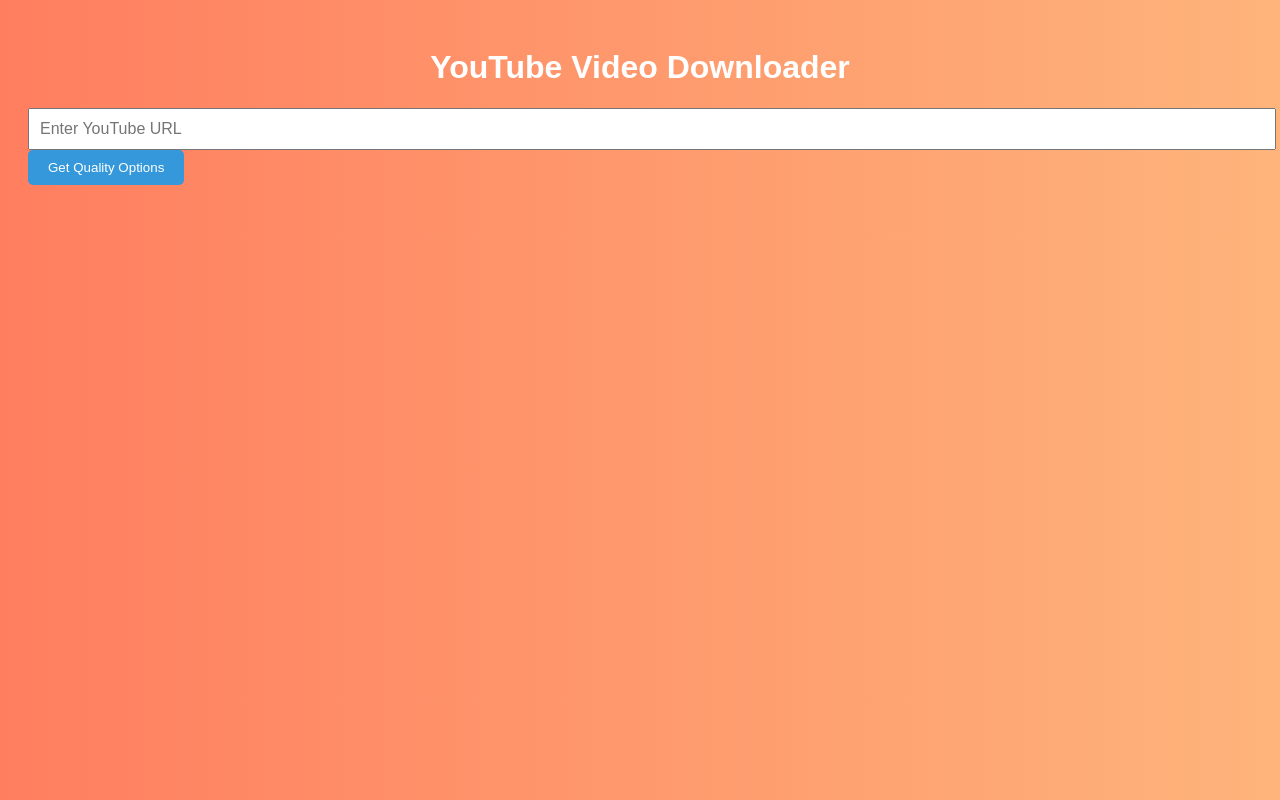
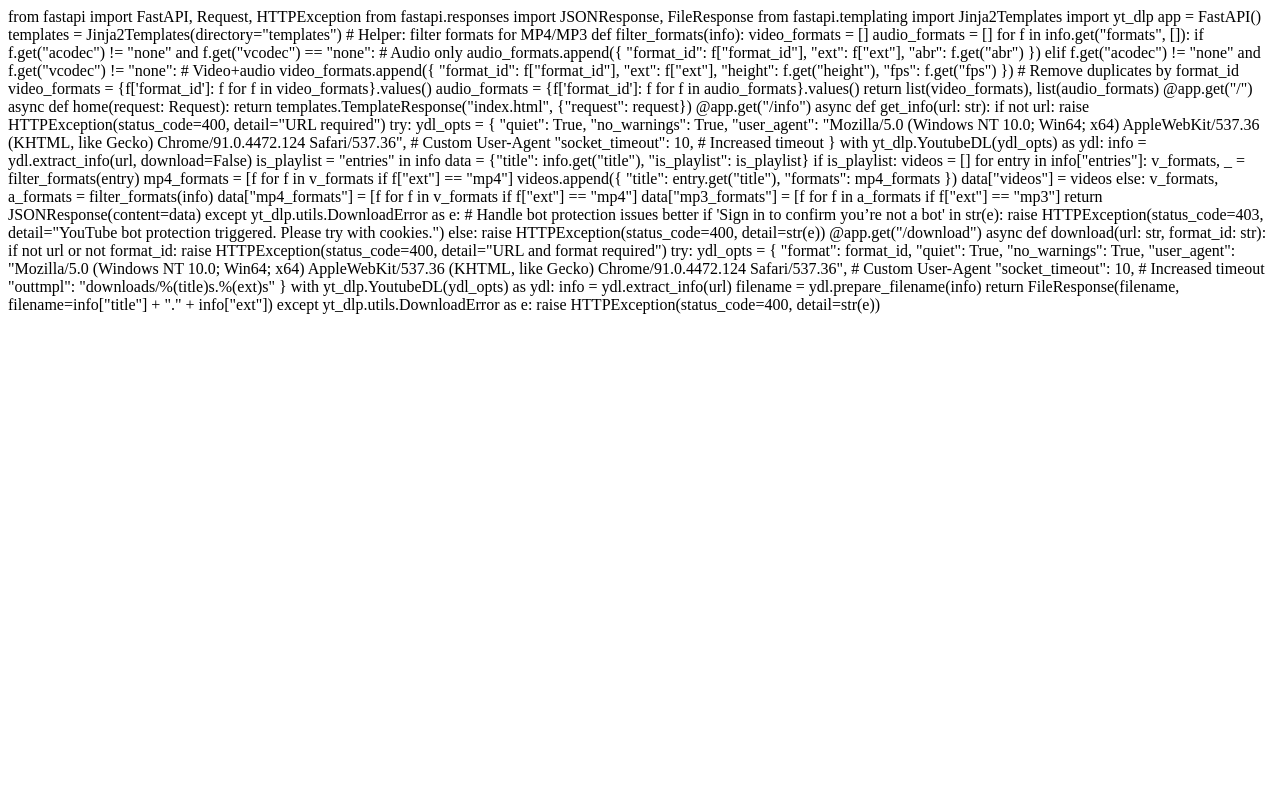
Before and after one commit to m5667/VideoDownloader, a FastAPI app: page / in a window 1280 px wide. Run offline with FastAPI, Linux system fonts and the light colour scheme.

Commit message:
Update index.html

```diff
--- a/templates/index.html
+++ b/templates/index.html
@@ -1,115 +1,95 @@
-<!DOCTYPE html>
-<html lang="en">
-<head>
-    <meta charset="UTF-8">
-    <meta name="viewport" content="width=device-width, initial-scale=1.0">
-    <title>YouTube Video Downloader</title>
-    <style>
-        body {
-            font-family: Arial, sans-serif;
-            background: linear-gradient(to right, #ff7e5f, #feb47b);
-            color: white;
-            padding: 20px;
+from fastapi import FastAPI, Request, HTTPException
+from fastapi.responses import JSONResponse, FileResponse
+from fastapi.templating import Jinja2Templates
+import yt_dlp
+
+app = FastAPI()
+templates = Jinja2Templates(directory="templates")
+
+# Helper: filter formats for MP4/MP3
+def filter_formats(info):
+    video_formats = []
+    audio_formats = []
+    for f in info.get("formats", []):
+        if f.get("acodec") != "none" and f.get("vcodec") == "none":
+            # Audio only
+            audio_formats.append({
+                "format_id": f["format_id"],
+                "ext": f["ext"],
+                "abr": f.get("abr")
+            })
+        elif f.get("acodec") != "none" and f.get("vcodec") != "none":
+            # Video+audio
+            video_formats.append({
+                "format_id": f["format_id"],
+                "ext": f["ext"],
+                "height": f.get("height"),
+                "fps": f.get("fps")
+            })
+    # Remove duplicates by format_id
+    video_formats = {f['format_id']: f for f in video_formats}.values()
+    audio_formats = {f['format_id']: f for f in audio_formats}.values()
+    return list(video_formats), list(audio_formats)
+
+@app.get("/")
+async def home(request: Request):
+    return templates.TemplateResponse("index.html", {"request": request})
+
+@app.get("/info")
+async def get_info(url: str):
+    if not url:
+        raise HTTPException(status_code=400, detail="URL required")
+    try:
+        ydl_opts = {
+            "quiet": True,
+            "no_warnings": True,
+            "user_agent": "Mozilla/5.0 (Windows NT 10.0; Win64; x64) AppleWebKit/537.36 (KHTML, like Gecko) Chrome/91.0.4472.124 Safari/537.36",  # Custom User-Agent
+            "socket_timeout": 10,  # Increased timeout
         }
-        h1 {
-            text-align: center;
+        with yt_dlp.YoutubeDL(ydl_opts) as ydl:
+            info = ydl.extract_info(url, download=False)
+            is_playlist = "entries" in info
+            data = {"title": info.get("title"), "is_playlist": is_playlist}
+
+            if is_playlist:
+                videos = []
+                for entry in info["entries"]:
+                    v_formats, _ = filter_formats(entry)
+                    mp4_formats = [f for f in v_formats if f["ext"] == "mp4"]
+                    videos.append({
+                        "title": entry.get("title"),
+                        "formats": mp4_formats
+                    })
+                data["videos"] = videos
+            else:
+                v_formats, a_formats = filter_formats(info)
+                data["mp4_formats"] = [f for f in v_formats if f["ext"] == "mp4"]
+                data["mp3_formats"] = [f for f in a_formats if f["ext"] == "mp3"]
+
+            return JSONResponse(content=data)
+    except yt_dlp.utils.DownloadError as e:
+        # Handle bot protection issues better
+        if 'Sign in to confirm you’re not a bot' in str(e):
+            raise HTTPException(status_code=403, detail="YouTube bot protection triggered. Please try with cookies.")
+        else:
+            raise HTTPException(status_code=400, detail=str(e))
+
+@app.get("/download")
+async def download(url: str, format_id: str):
+    if not url or not format_id:
+        raise HTTPException(status_code=400, detail="URL and format required")
+    try:
+        ydl_opts = {
+            "format": format_id,
+            "quiet": True,
+            "no_warnings": True,
+            "user_agent": "Mozilla/5.0 (Windows NT 10.0; Win64; x64) AppleWebKit/537.36 (KHTML, like Gecko) Chrome/91.0.4472.124 Safari/537.36",  # Custom User-Agent
+            "socket_timeout": 10,  # Increased timeout
+            "outtmpl": "downloads/%(title)s.%(ext)s"
         }
-        #quality-options {
-            margin-top: 20px;
-        }
-        .quality-option {
-            background-color: #333;
-            padding: 10px;
-            margin: 5px;
-            border-radius: 5px;
-        }
-        .quality-option a {
-            color: #fff;
-            text-decoration: none;
-        }
-        .loading {
-            text-align: center;
-            margin-top: 20px;
-            display: none;
-        }
-        .spinner {
-            border: 4px solid #f3f3f3;
-            border-top: 4px solid #3498db;
-            border-radius: 50%;
-            width: 30px;
-            height: 30px;
-            animation: spin 2s linear infinite;
-        }
-        @keyframes spin {
-            0% { transform: rotate(0deg); }
-            100% { transform: rotate(360deg); }
-        }
-    </style>
-</head>
-<body>
-    <h1>YouTube Video Downloader</h1>
-
-    <input type="text" id="url" placeholder="Enter YouTube URL" style="width: 100%; padding: 10px; font-size: 16px;">
-    <button onclick="fetchInfo()" style="padding: 10px 20px; background-color: #3498db; color: white; border: none; border-radius: 5px;">Get Quality Options</button>
-
-    <div class="loading">
-        <div class="spinner"></div>
-        <p>Loading...</p>
-    </div>
-
-    <div id="quality-options">
-        <!-- Video quality options will be displayed here -->
-    </div>
-
-    <script>
-        function fetchInfo() {
-            const url = document.getElementById('url').value.trim();
-            if (url === "") {
-                alert("Please enter a URL!");
-                return;
-            }
-
-            document.querySelector('.loading').style.display = 'block';
-            fetch(`/info?url=${encodeURIComponent(url)}`)
-                .then(response => response.json())
-                .then(data => {
-                    document.querySelector('.loading').style.display = 'none';
-                    let qualityContainer = document.getElementById('quality-options');
-                    qualityContainer.innerHTML = '';  // Clear previous results
-
-                    if (data.is_playlist) {
-                        data.videos.forEach(video => {
-                            let videoDiv = document.createElement('div');
-                            videoDiv.classList.add('quality-option');
-                            videoDiv.innerHTML = `<strong>${video.title}</strong><br/>`;
-                            video.formats.forEach(format => {
-                                videoDiv.innerHTML += `Quality: ${format.height || 'Audio'} - ${format.ext}<br/>`;
-                            });
-                            qualityContainer.appendChild(videoDiv);
-                        });
-                    } else {
-                        let mp4Div = document.createElement('div');
-                        mp4Div.classList.add('quality-option');
-                        mp4Div.innerHTML = `<strong>Video Quality Options (MP4):</strong><br/>`;
-                        data.mp4_formats.forEach(format => {
-                            mp4Div.innerHTML += `Quality: ${format.height || 'Audio'} - ${format.ext}<br/>`;
-                        });
-                        qualityContainer.appendChild(mp4Div);
-
-                        let mp3Div = document.createElement('div');
-                        mp3Div.classList.add('quality-option');
-                        mp3Div.innerHTML = `<strong>Audio Quality Options (MP3):</strong><br/>`;
-                        data.mp3_formats.forEach(format => {
-                            mp3Div.innerHTML += `Quality: ${format.abr} - ${format.ext}<br/>`;
-                        });
-                        qualityContainer.appendChild(mp3Div);
-                    }
-                })
-                .catch(error => {
-                    document.querySelector('.loading').style.display = 'none';
-                    alert("Error fetching data. Please try again.");
-                });
-        }
-    </script>
-</body>
-</html>
+        with yt_dlp.YoutubeDL(ydl_opts) as ydl:
+            info = ydl.extract_info(url)
+            filename = ydl.prepare_filename(info)
+            return FileResponse(filename, filename=info["title"] + "." + info["ext"])
+    except yt_dlp.utils.DownloadError as e:
+        raise HTTPException(status_code=400, detail=str(e))
```
